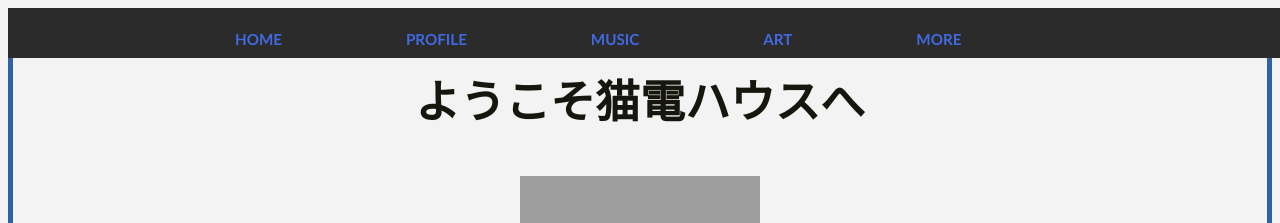
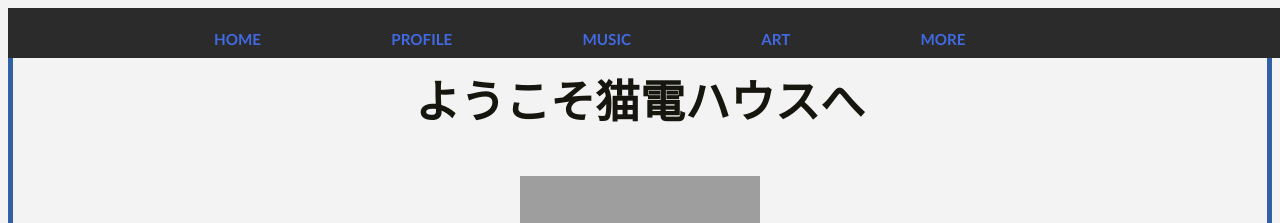
Before and after one commit to nekodendislike/nekodendislike.github.io, a Jekyll site: the page built from index.md, in a window 1280 px wide. Shown: the top 223 px of the page. Built offline with Jekyll 4.4.1, drawn with Linux system fonts in a browser that asks for light colours; some web fonts are replaced; grey boxes are pictures that could not be loaded.

Commit message:
headerのpaddingを調整

```diff
--- a/assets/css/style.css
+++ b/assets/css/style.css
@@ -72,7 +72,7 @@
   height: 50px; /* 高さを50pxに指定 */
   display: inline-block;
   background-color: #2b2b2b; /*ページ全体の背景色*/
-  padding: 20px 50px; /* ヘッダーに上下左右それぞれ余白を指定 */
+  padding: 20px 20px; /* ヘッダーに上下左右それぞれ余白を指定 */
   box-sizing: border-box; /* padding分を含んで幅を100%にするため */
   position:fixed;
 }
```
